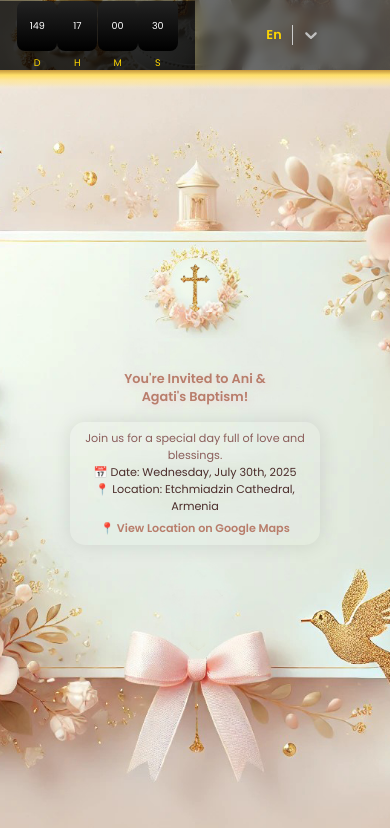
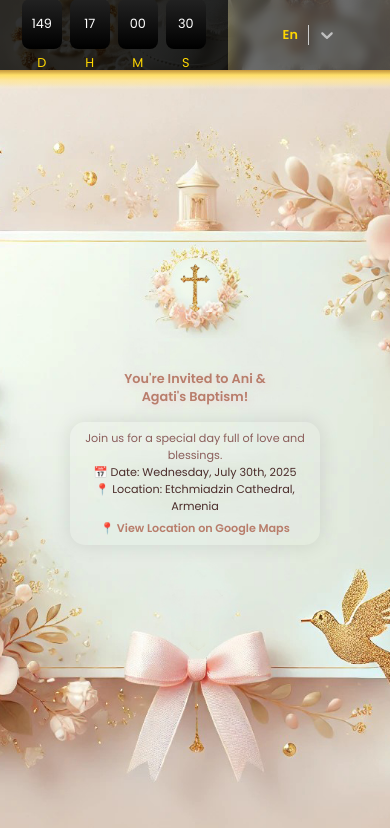
Before and after one commit to garenghazarian1/AgatiBirthday, a Next.js app: page / in a window 390 px wide. Shown: the top 828 px of the page. Built offline with nearby package versions, Linux system fonts and the light colour scheme; no server answers.

Commit message:
edit for se style

```diff
--- a/src/components/FlipClock/FlipClock.module.css
+++ b/src/components/FlipClock/FlipClock.module.css
@@ -151,7 +151,7 @@
 @media (max-width: 600px) {
   /* Normal container on mobile */
   .flipClockContainer {
-    width: 50vw;
+    width: 70vw;
     height: auto;
     flex-wrap: wrap;
   }
@@ -159,18 +159,18 @@
   .flipUnitsWrapper {
     flex-wrap: wrap;
     justify-content: center;
-    gap: 0.01rem;
+    gap: 0.5rem;
   }
 
   .flipCard {
     width: 40px;
     height: 50px;
-    font-size: 0.6rem;
+    font-size: 0.8rem;
     gap: 0.3rem;
   }
 
   .label {
-    font-size: 0.6rem;
+    font-size: 0.8rem;
   }
 
   /* Fullscreen on mobile */
```
